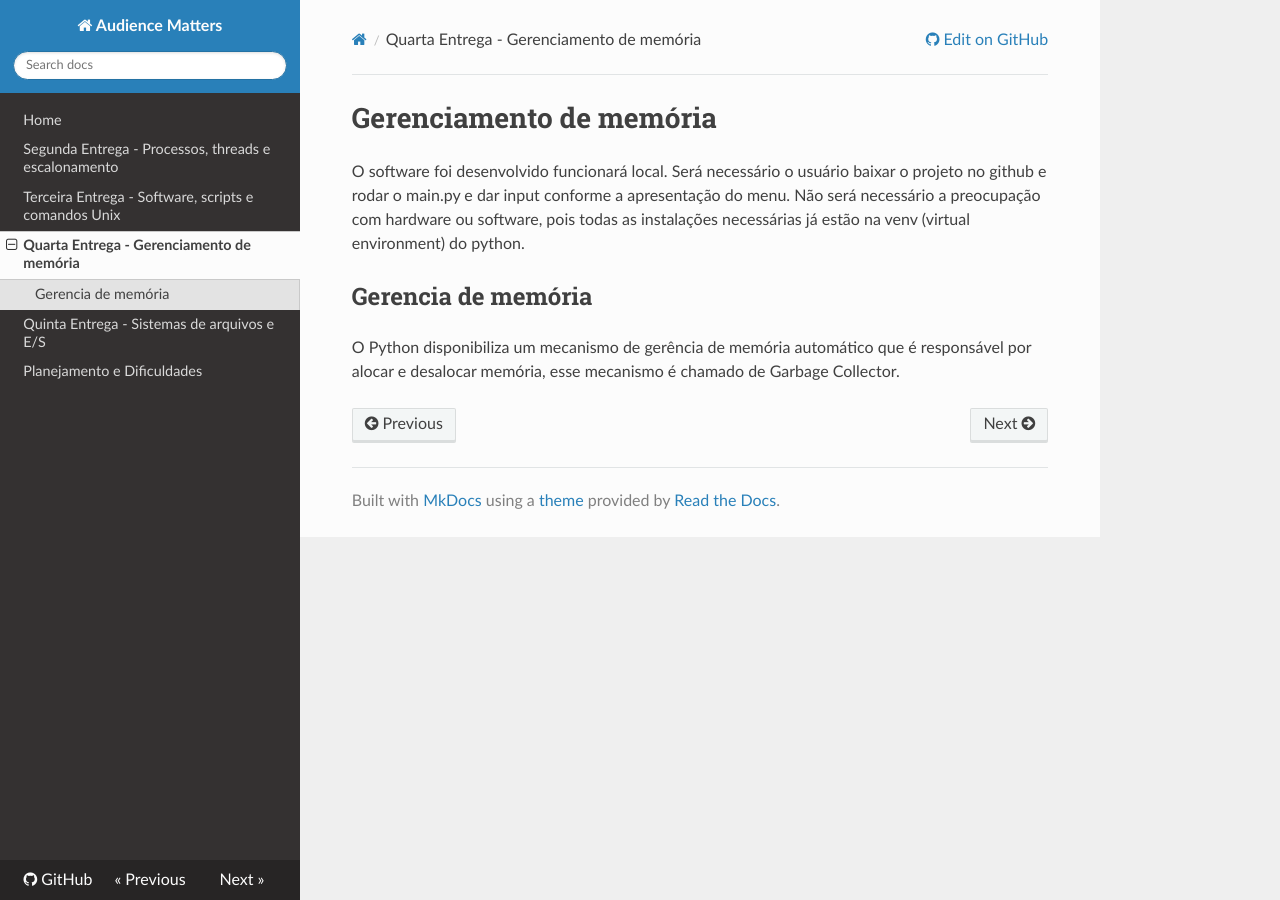
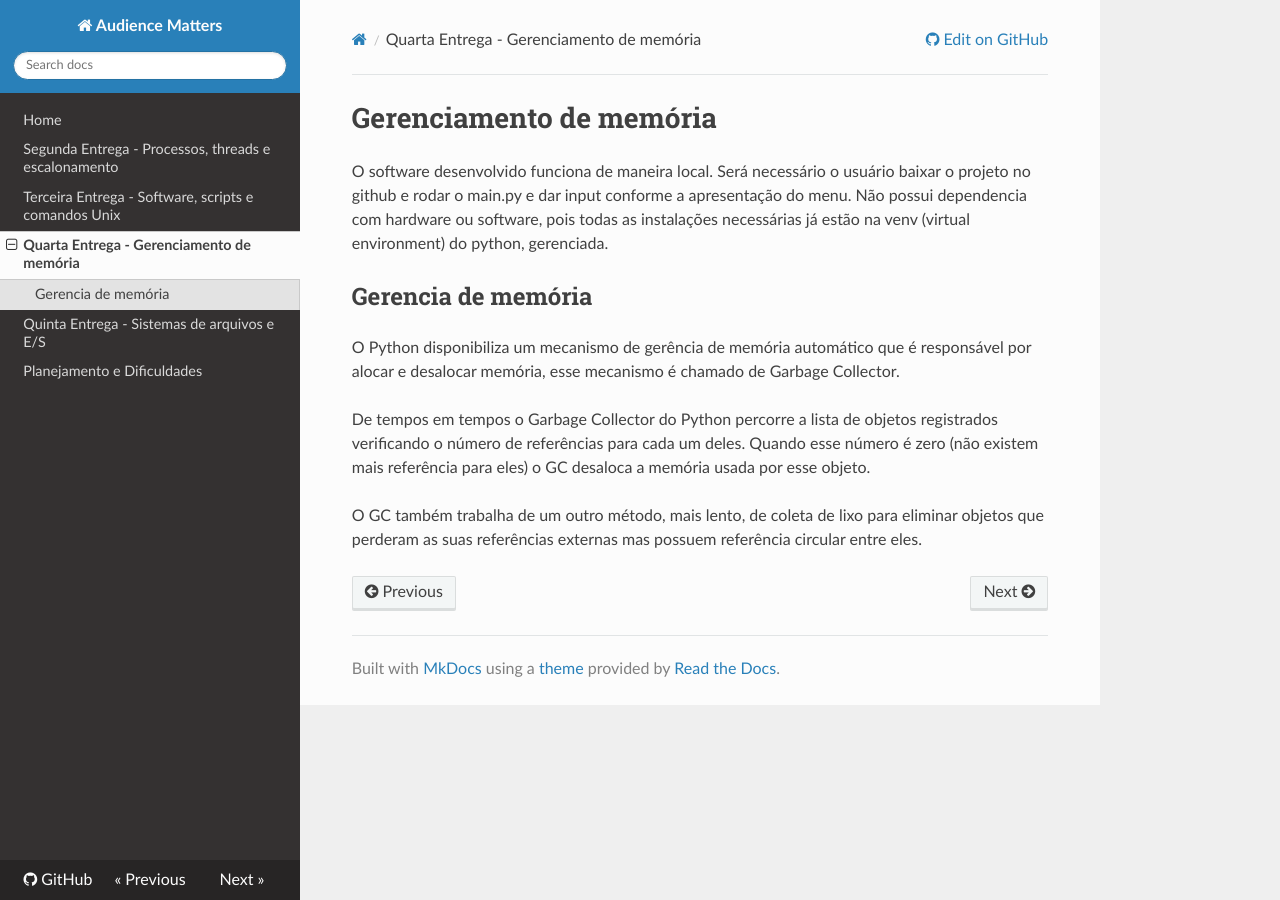
Before and after one commit to eversonott/sistemas_operacionais, an MkDocs documentation site: the page built from docs/entrega04.md, in a window 1280 px wide. Built offline with MkDocs 1.6.1, drawn with Linux system fonts in a browser that asks for light colours; nearby versions of some CDN libraries.

Commit message:
Complemento do Garbage Collector

```diff
--- a/docs/entrega04.md
+++ b/docs/entrega04.md
@@ -1,6 +1,10 @@
 # Gerenciamento de memória
 
-O software foi desenvolvido funcionará local. Será necessário o usuário baixar o projeto no github e rodar o main.py e dar input conforme a apresentação do menu.
-Não será necessário a preocupação com hardware ou software, pois todas as instalações necessárias já estão  na venv (virtual environment) do python.
+O software desenvolvido funciona de maneira local. Será necessário o usuário baixar o projeto no github e rodar o main.py e dar input conforme a apresentação do menu.
+Não possui dependencia com hardware ou software, pois todas as instalações necessárias já estão  na venv (virtual environment) do python, gerenciada.
 ## Gerencia de memória
 O Python disponibiliza um mecanismo de gerência de memória automático que é responsável por alocar e desalocar memória, esse mecanismo é chamado de Garbage Collector.
+
+De tempos em tempos o Garbage Collector do Python percorre a lista de objetos registrados verificando o número de referências para cada um deles. Quando esse número é zero (não existem mais referência para eles) o GC desaloca a memória usada por esse objeto.
+
+O GC também trabalha de um outro método, mais lento, de coleta de lixo para eliminar objetos que perderam as suas referências externas mas possuem referência circular entre eles.
```
